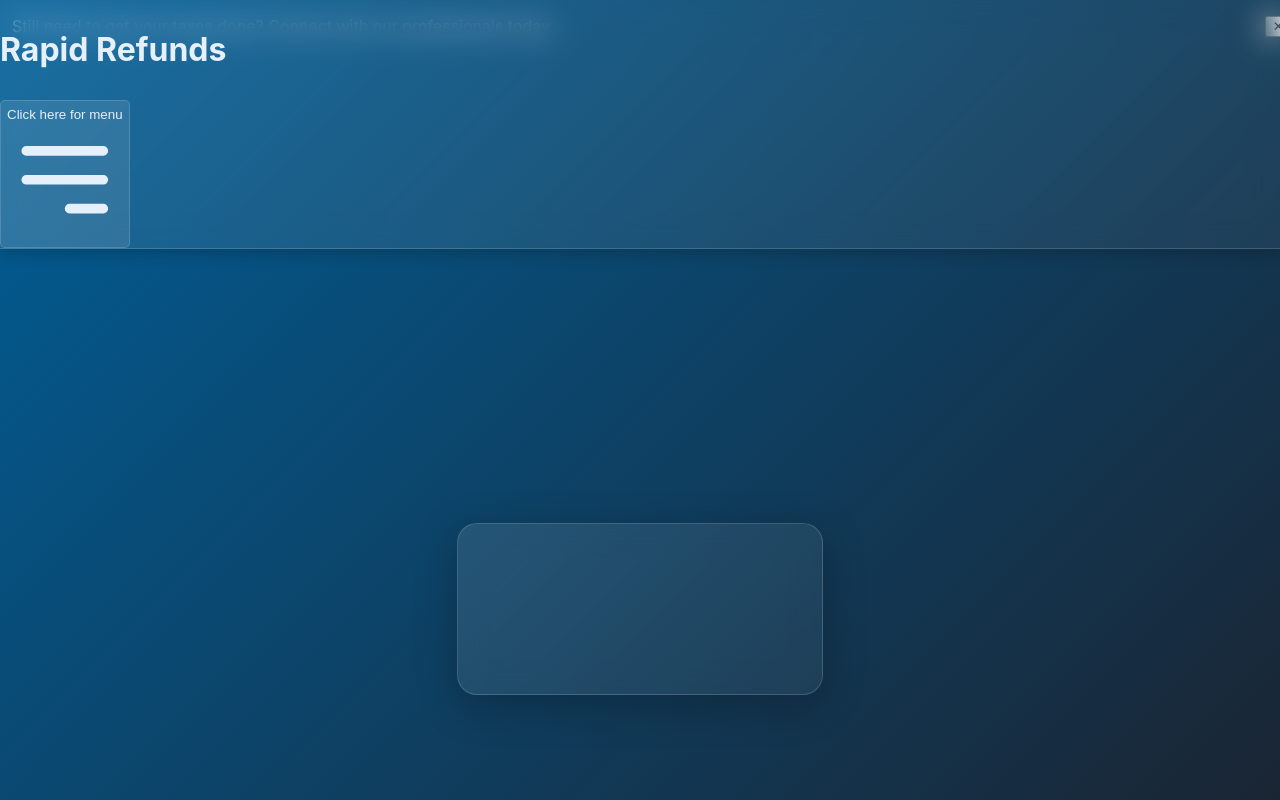
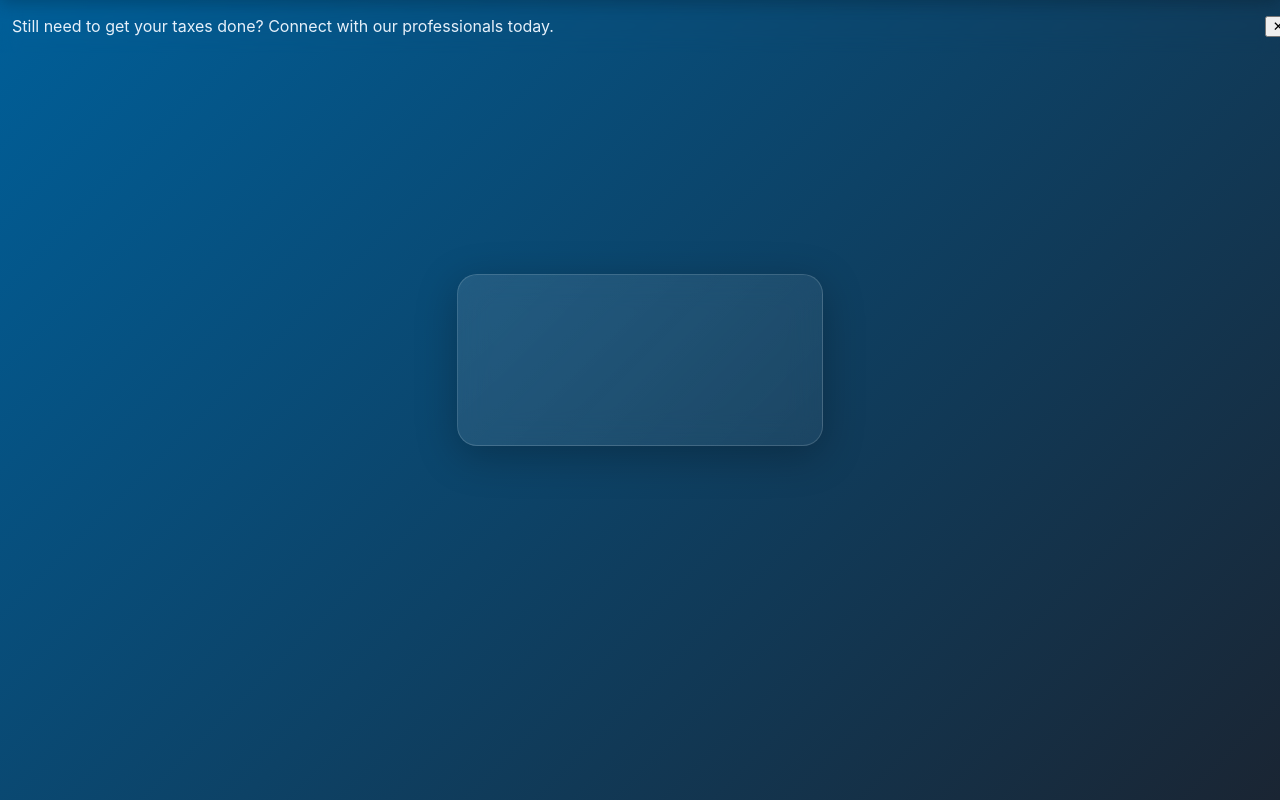
Before and after one commit to ZZachWWins/rr, a React (Create React App) app in the folder frontend/: page /upload in a window 1280 px wide. Built offline with nearby package versions, Linux system fonts and the light colour scheme.

Commit message:
new changes

```diff
--- a/frontend/src/App.css
+++ b/frontend/src/App.css
@@ -50,14 +50,25 @@ body {
 }
 
 .sticky-header {
-  position: sticky;
+  position: fixed;
   top: 0;
+  width: 100%;
   z-index: 1000;
   background: var(--glass-bg);
   backdrop-filter: blur(15px);
   -webkit-backdrop-filter: blur(15px);
   border-bottom: 1px solid var(--glass-border);
   box-shadow: 0 4px 15px rgba(0, 0, 0, 0.2);
+  transform: translateY(0);
+  transition: transform 0.3s ease-in-out;
+}
+
+.sticky-header.hidden {
+  transform: translateY(-100%);
+}
+
+.sticky-header.visible {
+  transform: translateY(0);
 }
 
 .nav-menu {
@@ -115,13 +126,14 @@ body {
 
 .hero {
   text-align: center;
-  padding: 60px 20px;
+  padding: 80px 20px 40px;
   background-size: cover;
   background-position: center;
   color: var(--light-text);
   position: relative;
   overflow: hidden;
   min-height: 400px;
+  margin-top: 60px; /* Offset for fixed header */
 }
 
 .hero h1 {
@@ -491,7 +503,7 @@ textarea.input-field {
 
 @media (max-width: 768px) {
   .hero {
-    padding: 80px 15px; /* More padding to avoid overlap */
+    padding: 120px 15px 40px; /* More padding to account for fixed header */
   }
 
   .hero h1 {
--- a/frontend/src/components/Header.js
+++ b/frontend/src/components/Header.js
@@ -1,10 +1,24 @@
-import React, { useState } from "react";
+import React, { useState, useEffect } from "react";
 
 function Header() {
   const [isOpen, setIsOpen] = useState(false);
+  const [isVisible, setIsVisible] = useState(true);
+  const [prevScrollPos, setPrevScrollPos] = useState(window.pageYOffset);
+
+  useEffect(() => {
+    const handleScroll = () => {
+      const currentScrollPos = window.pageYOffset;
+      const isScrollingUp = prevScrollPos > currentScrollPos;
+      setIsVisible(currentScrollPos > 50 || isScrollingUp); // Show after 50px scroll or when scrolling up
+      setPrevScrollPos(currentScrollPos);
+    };
+
+    window.addEventListener("scroll", handleScroll);
+    return () => window.removeEventListener("scroll", handleScroll);
+  }, [prevScrollPos]);
 
   return (
-    <header className="sticky-header">
+    <header className={`sticky-header ${isVisible ? "visible" : "hidden"}`}>
       <div className="flex justify-between items-center max-w-6xl mx-auto px-4 py-3">
         <h1 className="text-2xl font-bold text-white drop-shadow-md">Rapid Refunds</h1>
         <div className="md:hidden">
```
